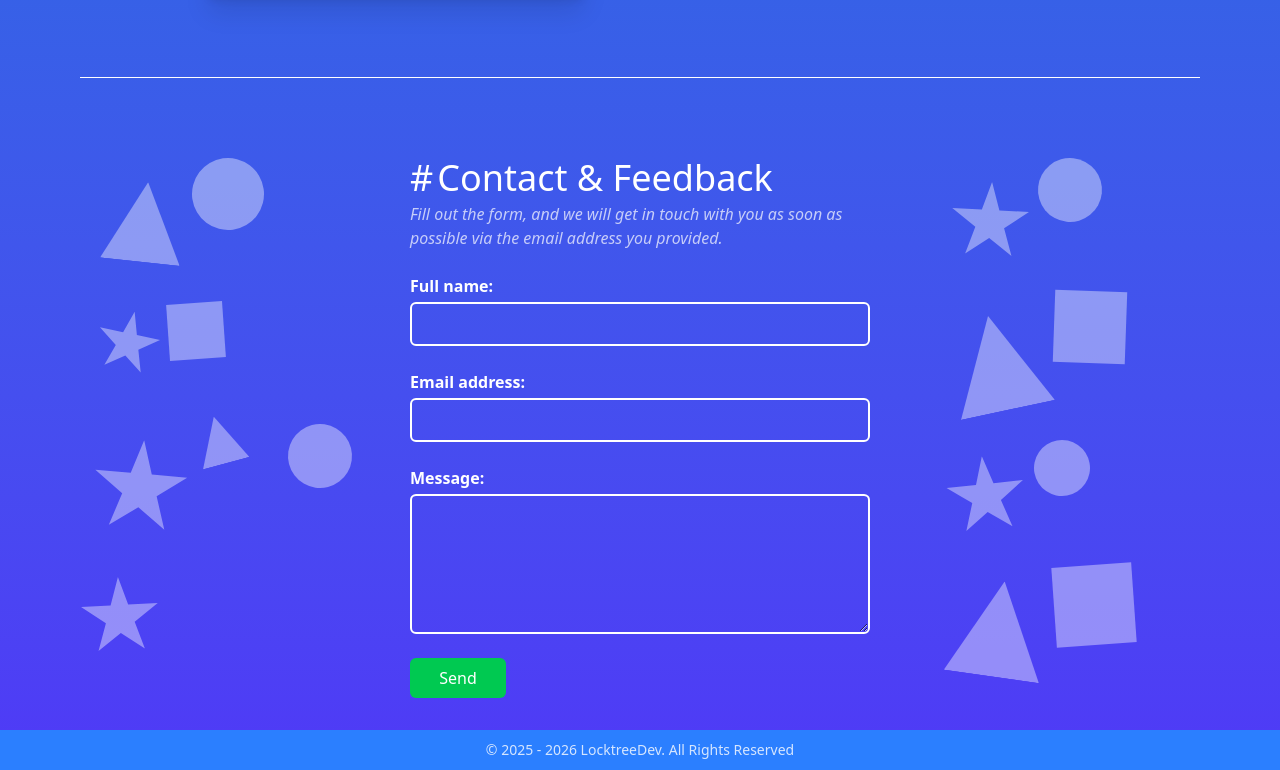
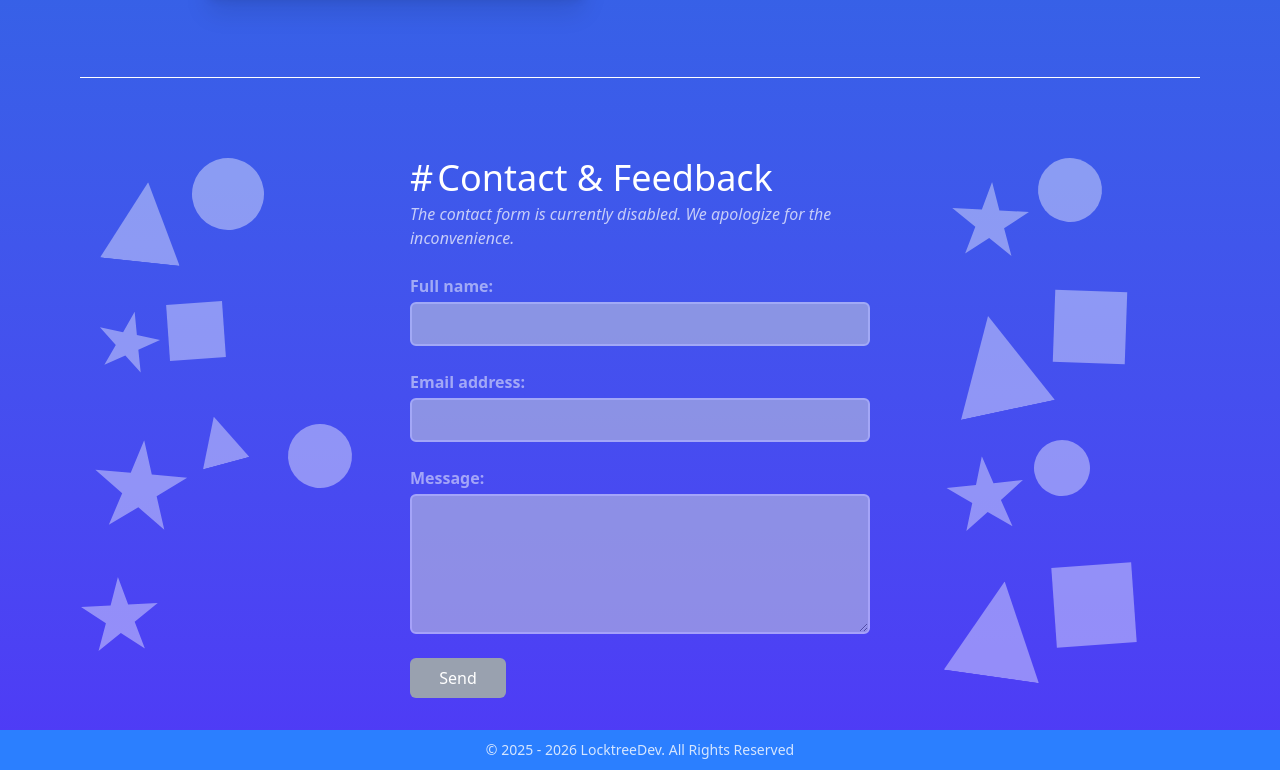
Before and after one commit to locktreedev/locktreedev, a plain HTML site: page index.html in a window 1280 px wide. Shown: the part 1028-1798 px from the top of the page. Drawn offline with nearby package versions, Linux system fonts and the light colour scheme.

Commit message:
issue-37 Disable contact form

```diff
--- a/assets/js/form.js
+++ b/assets/js/form.js
@@ -3,6 +3,10 @@ const notificationBar = document.querySelector('[data-notification-key]');
 
 form.addEventListener('submit', async(event) => {
     event.preventDefault();
+
+    if (form.querySelector('button[type="submit"]').disabled) {
+        return;
+    }
 
     const name = document.getElementById('name');
     const email = document.getElementById('email');
--- a/assets/js/translations.js
+++ b/assets/js/translations.js
@@ -69,7 +69,7 @@ const translations = {
         <b>juiste huurder</b> terechtkomt.`,
         moreComingSoon: 'binnenkort meer...',
         contactAndFeedback: 'contact & feedback',
-        contactAndFeedbackDescription: 'Vul het formulier in en we nemen zo snel mogelijk contact met je op via het door jou opgegeven e-mailadres.',
+        contactAndFeedbackDescription: 'Het contactformulier is momenteel uitgeschakeld. Onze excuses voor het ongemak.',
         contactAndFeedbackName: 'Volledige naam:',
         contactAndFeedbackEmail: 'Emailadres:',
         contactAndFeedbackMessage: 'Bericht:',
@@ -100,7 +100,7 @@ const translations = {
         reaches the <b>right tenant</b>.`,
         moreComingSoon: 'more coming soon...',
         contactAndFeedback: 'contact & feedback',
-        contactAndFeedbackDescription: 'Fill out the form, and we will get in touch with you as soon as possible via the email address you provided.',
+        contactAndFeedbackDescription: 'The contact form is currently disabled. We apologize for the inconvenience.',
         contactAndFeedbackName: 'Full name:',
         contactAndFeedbackEmail: 'Email address:',
         contactAndFeedbackMessage: 'Message:',
--- a/index.html
+++ b/index.html
@@ -210,37 +210,38 @@
                         </div>
 
                         <p data-translate-key="contactAndFeedbackDescription" class="italic select-none opacity-70">
-                            Vul het formulier in en we nemen zo snel mogelijk contact met je op via het door jou opgegeven e-mailadres.
+                            The contact form is currently disabled. We apologize for the inconvenience.
                         </p>
                     </div>
 
-                    <div class="flex flex-col space-y-1">
+                    <div class="flex flex-col space-y-1 opacity-50">
                         <label for="name" data-translate-key="contactAndFeedbackName" class="font-semibold">Volledige naam:</label>
                         <input type="text" name="name" id="name" spellcheck="false" autocomplete="off"
                             class="border-2 p-2 w-full rounded-md selection:bg-cyan-400/80
                             selection:text-white outline-none active:outline-cyan-500 focus:outline-cyan-500
-                            -outline-offset-4 outline-double" required="true" />
+                            -outline-offset-4 outline-double disabled:bg-gray-300 disabled:cursor-not-allowed" required="true" disabled />
                     </div>
 
-                    <div class="flex flex-col space-y-1">
+                    <div class="flex flex-col space-y-1 opacity-50">
                         <label for="email" data-translate-key="contactAndFeedbackEmail" class="font-semibold">Emailadres:</label>
                         <input type="email" name="email" id="email" spellcheck="false" autocomplete="off"
                             class="border-2 p-2 w-full rounded-md selection:bg-cyan-400/80
                             selection:text-white outline-none active:outline-cyan-500 focus:outline-cyan-500
-                            -outline-offset-4 outline-double" required="true" />
+                            -outline-offset-4 outline-double disabled:bg-gray-300 disabled:cursor-not-allowed" required="true" disabled />
                     </div>
 
-                    <div class="flex flex-col space-y-1">
+                    <div class="flex flex-col space-y-1 opacity-50">
                         <label for="message" data-translate-key="contactAndFeedbackMessage" class="font-semibold">Bericht:</label>
                         <textarea name="message" id="message" rows="5" spellcheck="false" autocomplete="off"
                             class="border-2 p-2 w-full rounded-md selection:bg-cyan-400/80
                             selection:text-white outline-none active:outline-cyan-500 focus:outline-cyan-500
-                            -outline-offset-4 outline-double" required="true"></textarea>
+                            -outline-offset-4 outline-double disabled:bg-gray-300 disabled:cursor-not-allowed" required="true" disabled></textarea>
                     </div>
 
                     <button type="submit" data-translate-key="contactAndFeedbackSend"
                         class="p-2 w-24 rounded-md selection:bg-cyan-400/80 selection:text-white outline-none
-                        bg-green-500 hover:bg-green-400 cursor-pointer -outline-offset-4 outline-double">
+                        bg-green-500 hover:bg-green-400 cursor-pointer -outline-offset-4 outline-double
+                        disabled:bg-gray-400 disabled:cursor-not-allowed" disabled>
                         Versturen
                     </button>
                 </form>
```
Also changed, not shown: 1 other file.
